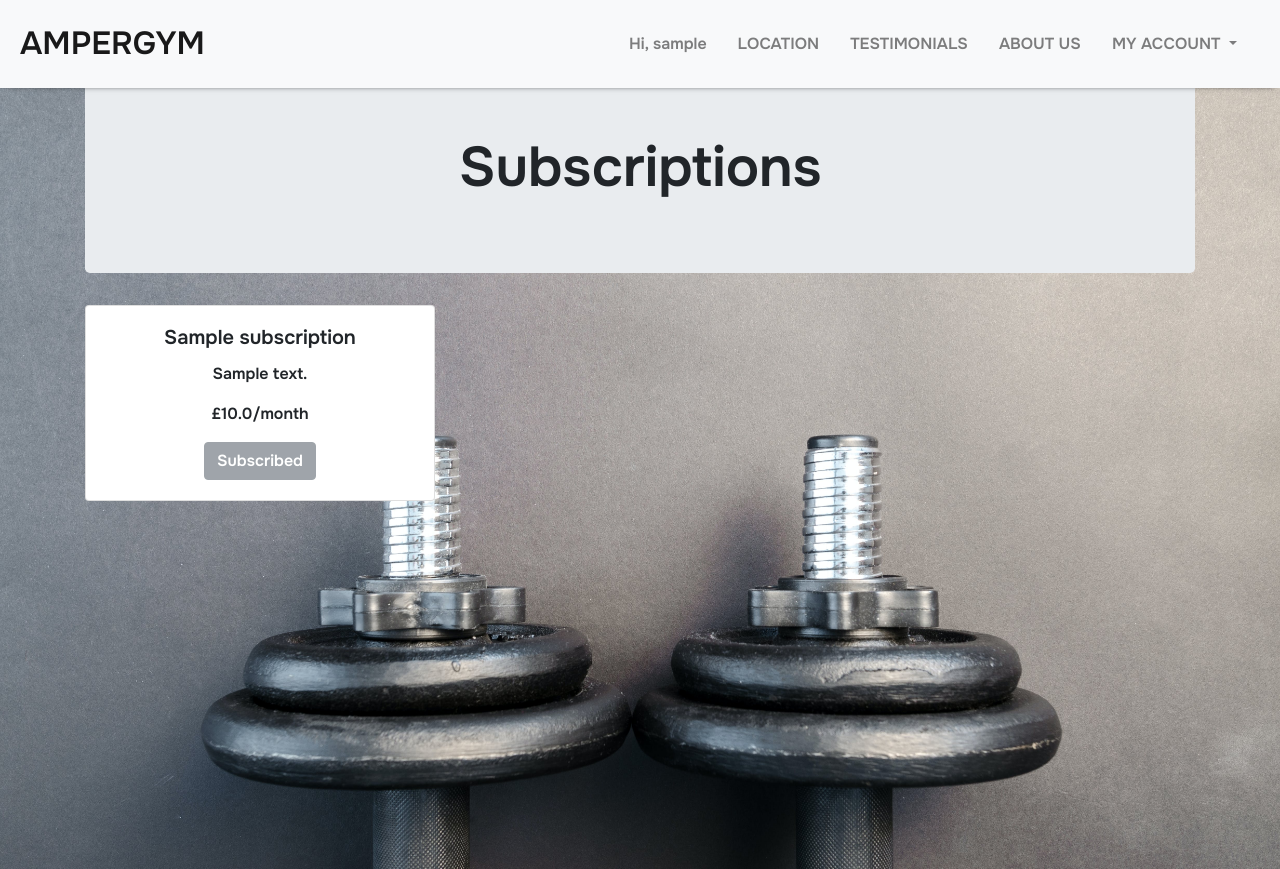
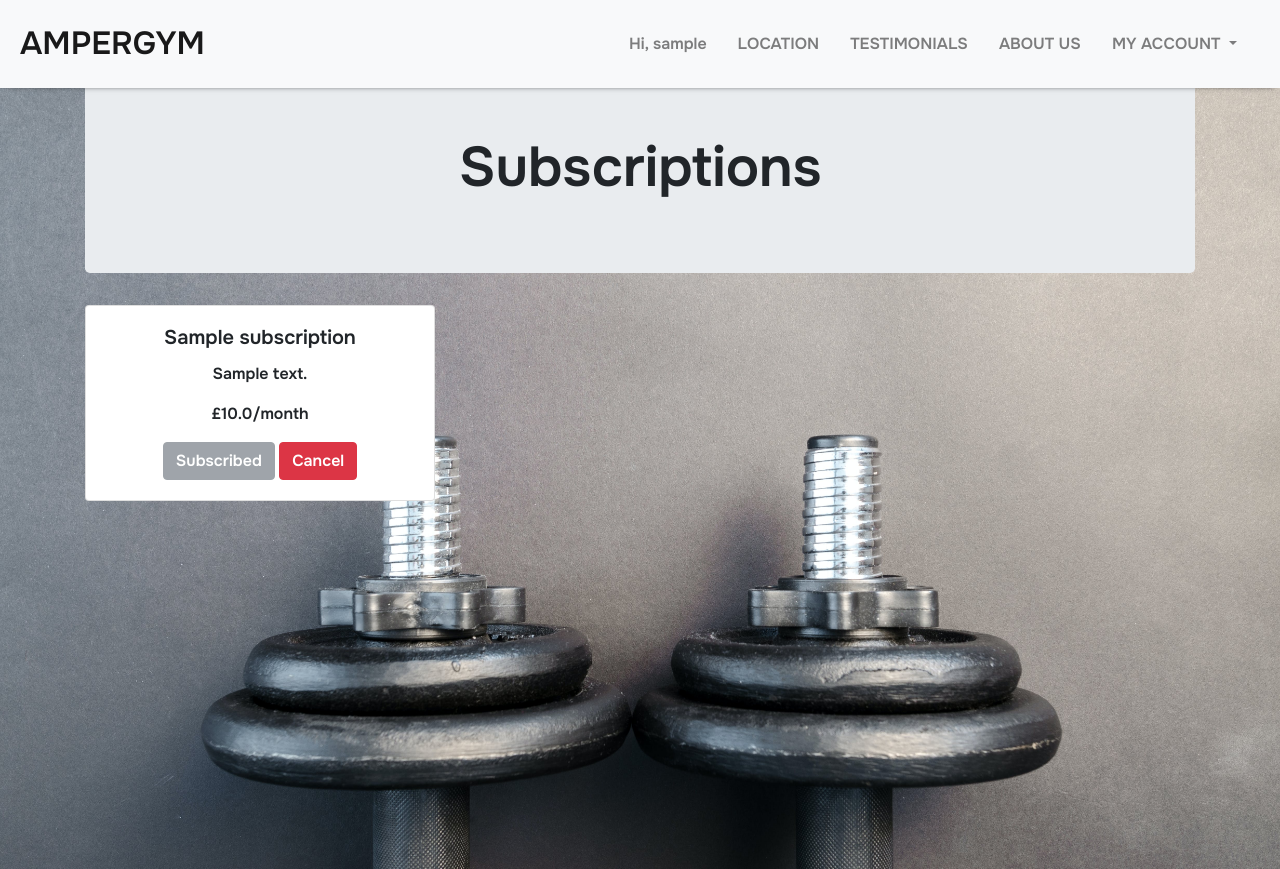
Before and after one commit to AEmin96/AmperGym, a Django app: page /subscriptions/ in a window 1280 px wide. Shown: the top 869 px of the page. Run offline with Django 3.2, Linux system fonts and the light colour scheme; a user stored in the database is signed in; tables that the repository leaves empty hold one stand-in row (values such as "Sample post"); some libraries are stand-ins or nearby versions.

Commit message:
Add cancel button in the html

```diff
--- a/subscriptions/templates/subscriptions/subscriptions.html
+++ b/subscriptions/templates/subscriptions/subscriptions.html
@@ -26,6 +26,7 @@
                             <p class="card-text">£{{ subscription.subscription_price }}/month</p>
                             {% if subscription.subscription_type == current_subscription %}
                                 <button class="btn btn-secondary" disabled>Subscribed</button>
+                                <a href="{% url 'subscriptions:cancel_subscription' %}" class="btn btn-danger">Cancel</a>
                             {% else %}
                                 <a href="{% url 'create-checkout-session' %}?type={{ subscription.subscription_type }}" class="btn btn-primary">Subscribe</a>
                             {% endif %}
```
